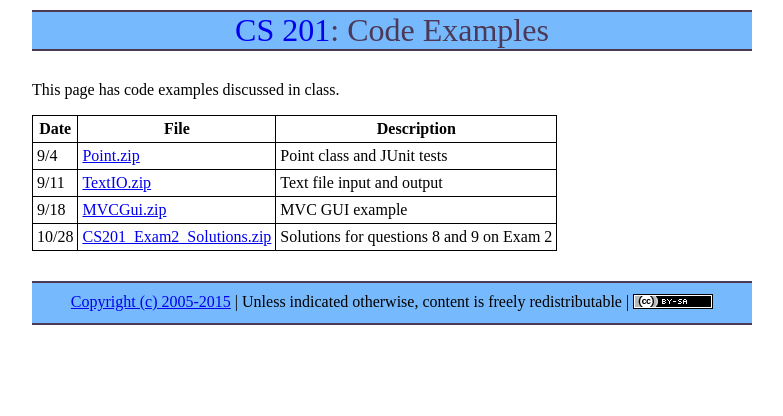
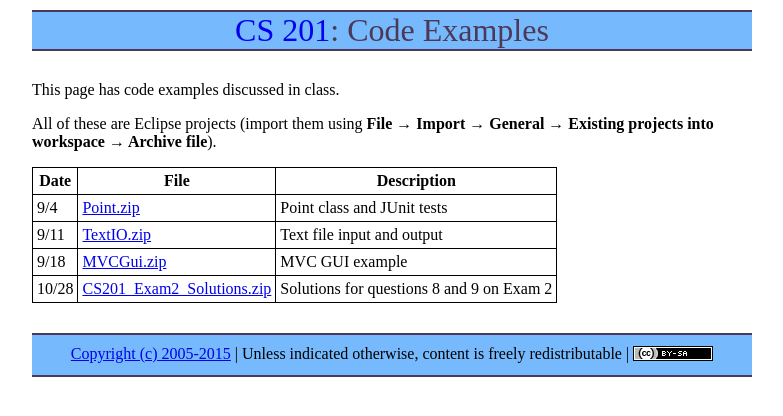
Before and after one commit to ycpcs/cs201-fall2015, a Jekyll site: the page built from examples/index.md, in a window 1280 px wide. Shown: the top 416 px of the page, without its empty margins (248-1031 px from the left). Built offline with Jekyll 4.4.1, drawn with Linux system fonts in a browser that asks for light colours; Markdown is read by kramdown in place of the engine named in the settings.

Commit message:
note about importing example code

```diff
--- a/examples/index.md
+++ b/examples/index.md
@@ -5,6 +5,9 @@ title: "Code Examples"
 
 This page has code examples discussed in class.
 
+All of these are Eclipse projects (import them using **File &rarr; Import &rarr;
+General &rarr; Existing projects into workspace &rarr; Archive file**).
+
 Date | File | Description
 ---- | ---- | -----------
 9/4 | [Point.zip](Point.zip) | Point class and JUnit tests
```
